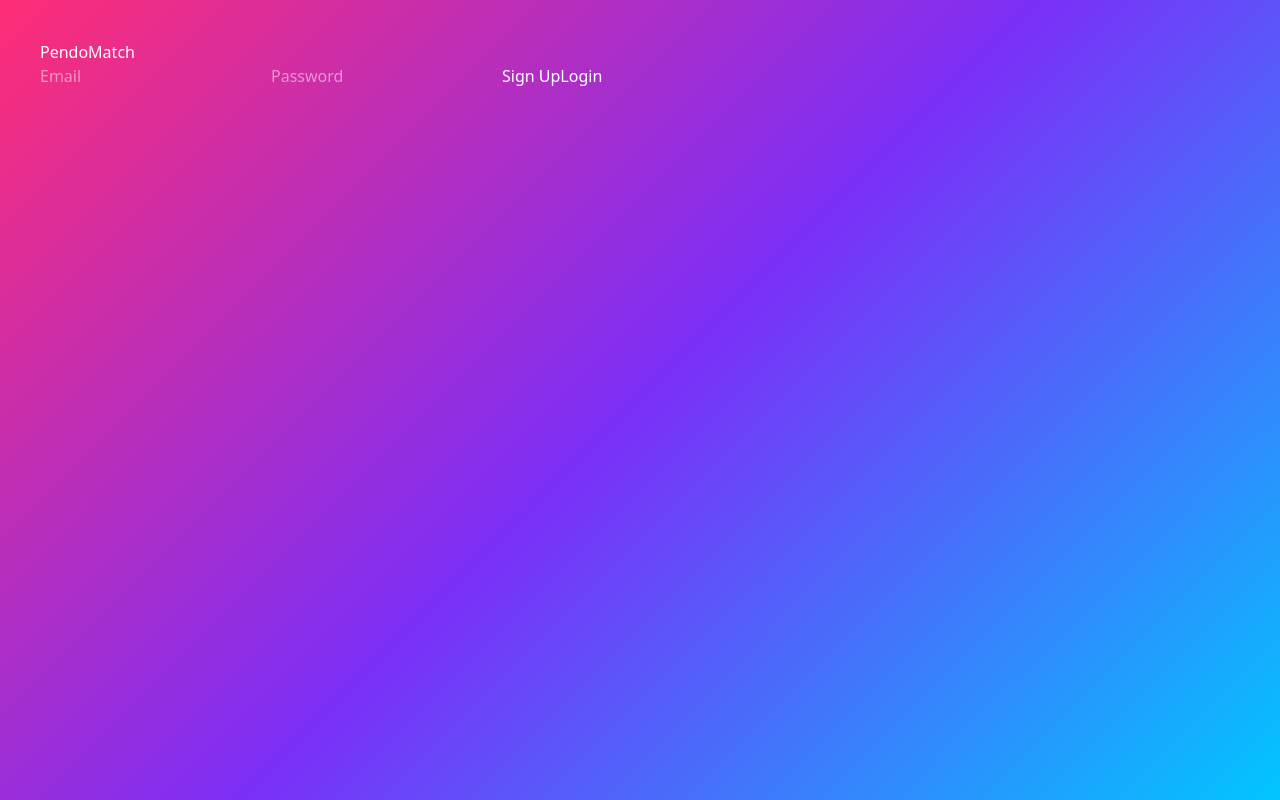
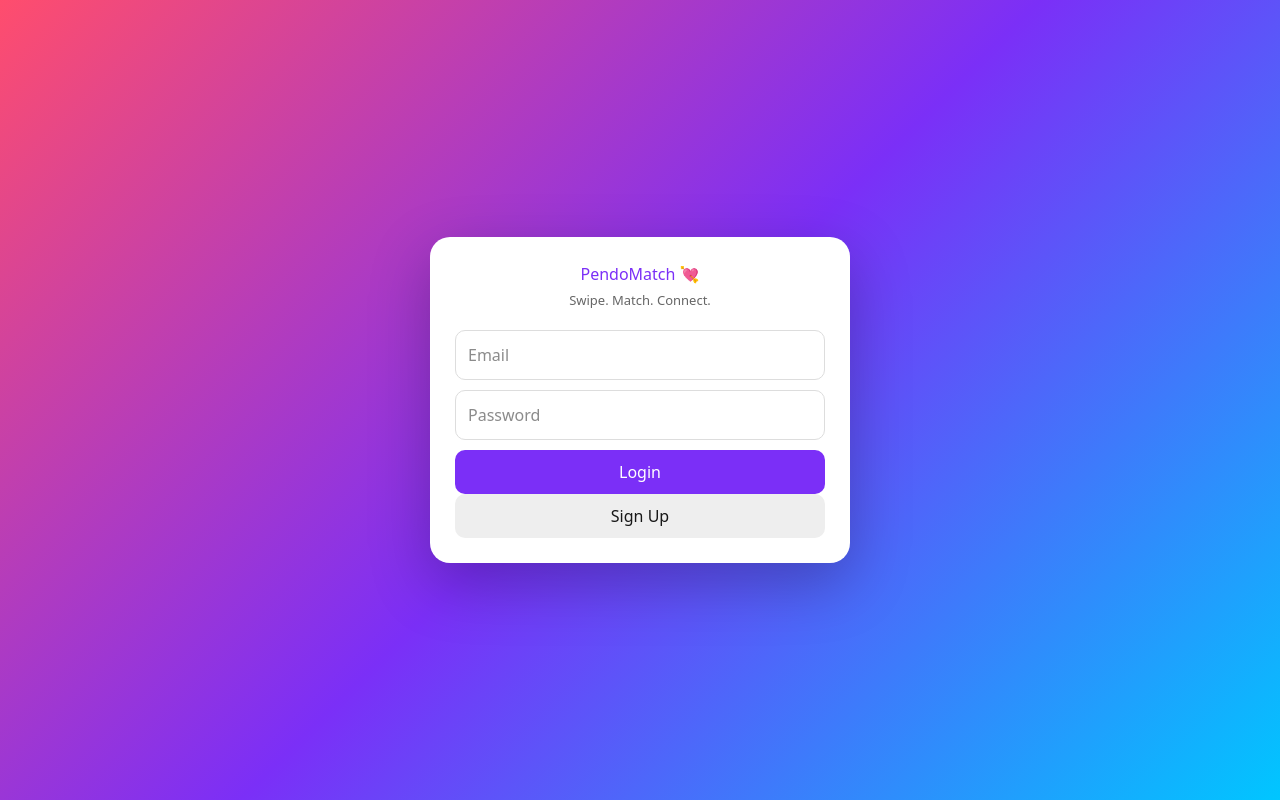
Before and after one commit to kinotifriday-bot/pendomatch, a Next.js app: page / in a window 1280 px wide. Built offline with nearby package versions, Linux system fonts and the light colour scheme; no server answers; the database is empty.

Commit message:
UI upgrade

```diff
--- a/src/app/page.js
+++ b/src/app/page.js
@@ -34,7 +34,6 @@ const db = getFirestore(app)
 export default function Page() {
   const [email, setEmail] = useState("")
   const [password, setPassword] = useState("")
-
   const [user, setUser] = useState(null)
 
   const [profiles, setProfiles] = useState([])
@@ -51,21 +50,12 @@ export default function Page() {
   }, [])
 
   async function loadProfiles() {
-    try {
     const snap = await getDocs(collection(db, "profiles"))
     setProfiles(snap.docs.map(d => d.data()))
-    } catch (err) {
-      setStatus("Failed to load profiles")
-    }
   }
 
   async function signup() {
     try {
-      if (!email || !password) {
-        setStatus("Enter email and password")
-        return
-      }
-
       const res = await createUserWithEmailAndPassword(auth, email, password)
       setUser(res.user)
 
@@ -103,13 +93,13 @@ export default function Page() {
     return isPremium || swipes < limit
   }
 
-  function nextProfile() {
+  function next() {
     setIndex(i => i + 1)
   }
 
   async function likeProfile() {
     if (!canSwipe()) {
-      setStatus("🚫 Upgrade required to continue")
+      setStatus("🚫 Upgrade required")
       return
     }
 
@@ -121,29 +111,18 @@ export default function Page() {
       to: target.uid
     })
 
-    const likesSnap = await getDocs(collection(db, "likes"))
-    const likes = likesSnap.docs.map(d => d.data())
-
-    const match = likes.find(
-      l => l.from === target.uid && l.to === user.uid
-    )
-
-    if (match) {
-      setStatus("🔥 It's a MATCH!")
-    }
-
     setSwipes(s => s + 1)
-    nextProfile()
+    next()
   }
 
   function passProfile() {
     if (!canSwipe()) {
-      setStatus("🚫 Upgrade required to continue")
+      setStatus("🚫 Upgrade required")
       return
     }
 
     setSwipes(s => s + 1)
-    nextProfile()
+    next()
   }
 
   async function upgradeToPremium() {
@@ -166,20 +145,46 @@ export default function Page() {
   return (
     <main style={{
       minHeight: "100vh",
-      padding: "40px",
+      display: "flex",
+      alignItems: "center",
+      justifyContent: "center",
       fontFamily: "system-ui",
-      background: "linear-gradient(135deg,#ff2d75,#7b2ff7,#00c6ff)",
-      color: "white"
+      background: "linear-gradient(135deg,#ff4d6d,#7b2ff7,#00c6ff)"
     }}>
 
-      <h1>PendoMatch</h1>
+      <div style={{
+        width: "100%",
+        maxWidth: "420px",
+        background: "white",
+        borderRadius: "20px",
+        padding: "25px",
+        boxShadow: "0 20px 60px rgba(0,0,0,0.25)"
+      }}>
+
+        <h1 style={{
+          textAlign: "center",
+          color: "#7b2ff7",
+          marginBottom: "5px"
+        }}>
+          PendoMatch 💘
+        </h1>
+
+        <p style={{
+          textAlign: "center",
+          fontSize: "13px",
+          color: "#666",
+          marginBottom: "20px"
+        }}>
+          Swipe. Match. Connect.
+        </p>
 
         {!user ? (
-        <div>
+          <>
             <input
               placeholder="Email"
               value={email}
               onChange={(e) => setEmail(e.target.value)}
+              style={inputStyle}
             />
 
             <input
@@ -187,58 +192,104 @@ export default function Page() {
               type="password"
               value={password}
               onChange={(e) => setPassword(e.target.value)}
+              style={inputStyle}
             />
 
-          <button onClick={signup}>Sign Up</button>
-          <button onClick={login}>Login</button>
-        </div>
+            <button onClick={login} style={primaryBtn}>
+              Login
+            </button>
+
+            <button onClick={signup} style={secondaryBtn}>
+              Sign Up
+            </button>
+          </>
         ) : (
-        <div>
+          <>
+            <p style={{ textAlign: "center", fontSize: "13px" }}>
+              {isPremium ? "🔥 Premium Active" : "Free Plan"}
+            </p>
 
-          <p>Swipes: {swipes} / {limit}</p>
-          <p>{isPremium ? "🔥 Premium Active" : "Free Plan"}</p>
+            <p style={{ textAlign: "center", fontSize: "12px", color: "#888" }}>
+              Swipes {swipes} / {limit}
+            </p>
 
             {current ? (
               <div style={{
-              background: "white",
-              color: "black",
-              padding: "20px",
-              borderRadius: "12px",
-              maxWidth: "300px"
+                marginTop: "15px",
+                padding: "15px",
+                borderRadius: "15px",
+                border: "1px solid #eee"
               }}>
-              <h2>{current.name}</h2>
-              <p>{current.age}</p>
-              <p>{current.gender}</p>
-              <p>{current.bio}</p>
+                <h3>{current.name}</h3>
+                <p>{current.age} • {current.gender}</p>
+                <p style={{ color: "#666" }}>{current.bio}</p>
 
-              <button onClick={likeProfile}>Like</button>
-              <button onClick={passProfile}>Pass</button>
+                <div style={{ display: "flex", gap: "10px", marginTop: "10px" }}>
+                  <button onClick={likeProfile} style={primaryBtn}>
+                    Like
+                  </button>
+
+                  <button onClick={passProfile} style={secondaryBtn}>
+                    Pass
+                  </button>
+                </div>
               </div>
             ) : (
-            <h2>No more profiles</h2>
+              <p style={{ textAlign: "center" }}>No more profiles</p>
             )}
 
             {!isPremium && swipes >= limit && (
-            <button
-              onClick={upgradeToPremium}
-              style={{
+              <button onClick={upgradeToPremium} style={{
                 marginTop: "20px",
+                width: "100%",
                 padding: "12px",
-                background: "gold",
+                borderRadius: "10px",
                 border: "none",
-                fontWeight: "bold",
-                cursor: "pointer"
-              }}
-            >
+                background: "#ffb703",
+                fontWeight: "bold"
+              }}>
                 Upgrade to Premium
               </button>
             )}
 
-          <p>{status}</p>
+            <p style={{
+              textAlign: "center",
+              fontSize: "12px",
+              color: "#999"
+            }}>
+              {status}
+            </p>
+          </>
+        )}
 
       </div>
-      )}
-
     </main>
   )
 }
+
+const inputStyle = {
+  width: "100%",
+  padding: "12px",
+  marginBottom: "10px",
+  borderRadius: "10px",
+  border: "1px solid #ddd"
+}
+
+const primaryBtn = {
+  width: "100%",
+  padding: "10px",
+  background: "#7b2ff7",
+  color: "white",
+  border: "none",
+  borderRadius: "10px",
+  cursor: "pointer"
+}
+
+const secondaryBtn = {
+  width: "100%",
+  padding: "10px",
+  background: "#eee",
+  border: "none",
+  borderRadius: "10px",
+  cursor: "pointer"
+}
```
Lines whose indentation alone changed are shown as unchanged.
